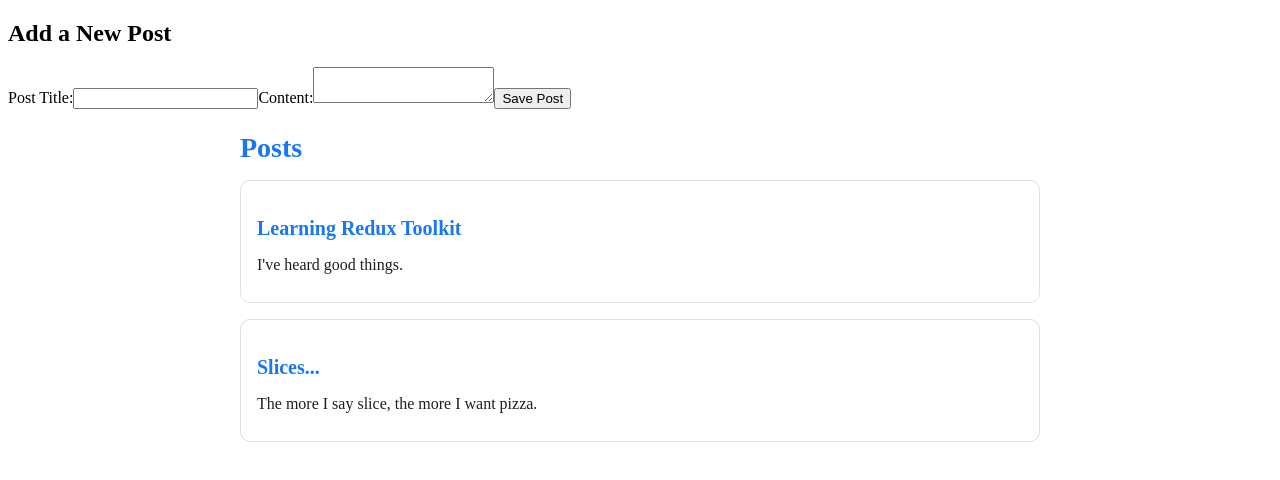
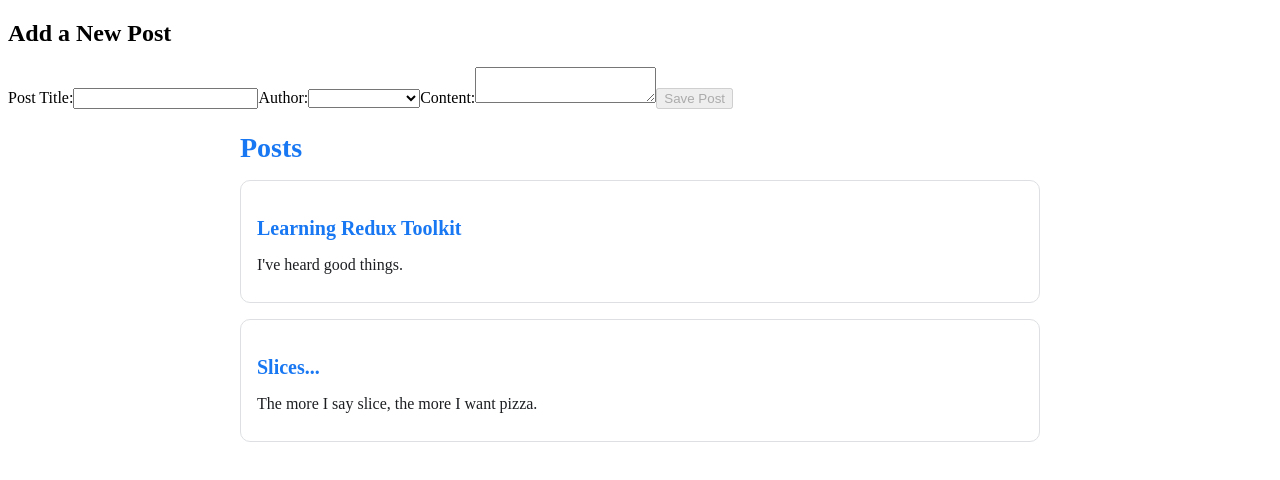
Before and after one commit to DerekBanister/redux-toolkit-bulletin-board, a React (Create React App) app: page / in a window 1280 px wide. Shown: the top 480 px of the page. Built offline with nearby package versions, Linux system fonts and the light colour scheme.

Commit message:
adding ability to add author to post when made

```diff
--- a/src/features/posts/addPostForm.js
+++ b/src/features/posts/addPostForm.js
@@ -1,6 +1,7 @@
 import { useState } from "react";
-import { useDispatch } from "react-redux";
+import { useDispatch, useSelector } from "react-redux";
 import { postAdded } from "./postSlice";
+import { selectAllUsers } from "../users/usersSlice";
 
 const AddPostForm = () => {
     const dispatch = useDispatch();
@@ -8,10 +9,15 @@
     //Don't need to send these to global state, use local state
     const [title, setTitle] = useState('');
     const [content, setContent] = useState('');
+    //temp state we track in component then send to store
+    const [userId, setUserId] = useState('');
+
+    const users = useSelector(selectAllUsers);
 
     // Event handlers
     const onTitleChanged = e => setTitle(e.target.value);
     const onContentChanged = e => setContent(e.target.value);
+    const onAuthorChanged = e => setUserId(e.target.value);
 
     // called by the button's onClick handler
     const onSavePostClicked = () => {
@@ -20,7 +26,7 @@
             // dispatch the postAdded action with the form data to the store
             // post added has prepare method that allows us to create the payload outside of the reducer
             dispatch(
-                postAdded(title, content)
+                postAdded(title, content, userId)
             );
 
             //clear the form
@@ -29,6 +35,14 @@
         }
     };
 
+    // Check if the form fields are filled out, and if so, enable button
+    const canSave = Boolean(title) && Boolean(content) && Boolean(userId);
+
+    const usersOptions = users.map(user => (
+        <option key={user.id} value={user.id}>
+            {user.name}
+        </option>
+    ));
 
 
     return (
@@ -43,6 +57,11 @@
                     value={title}
                     onChange={onTitleChanged}
                 />
+                <label htmlFor="postAuthor">Author:</label>
+                <select id="postAuthor" value={userId} onChange={onAuthorChanged}>
+                    <option value=""></option>
+                    {usersOptions}
+                </select>
                 <label htmlFor="postContent">Content:</label>
                 <textarea
                     id="postContent"
@@ -52,6 +71,8 @@
                 />
                 <button
                     onClick={onSavePostClicked}
+                    // disable button if form fields are empty
+                    disabled={!canSave}
                     type="button"
                 >Save Post</button>
             </form>
--- a/src/features/posts/postSlice.js
+++ b/src/features/posts/postSlice.js
@@ -24,13 +24,14 @@
                 state.push(action.payload);
             },
             // prepare function allows us to create the payload outside of the reducer
-            prepare(title, content) {
+            prepare(title, content, userId) {
                 return {
                     // returns payload as it needs to be formatted
                     payload: {
                         id: nanoid(),
                         title,
-                        content
+                        content,
+                        userId,
                     }
                 }
             }
```
